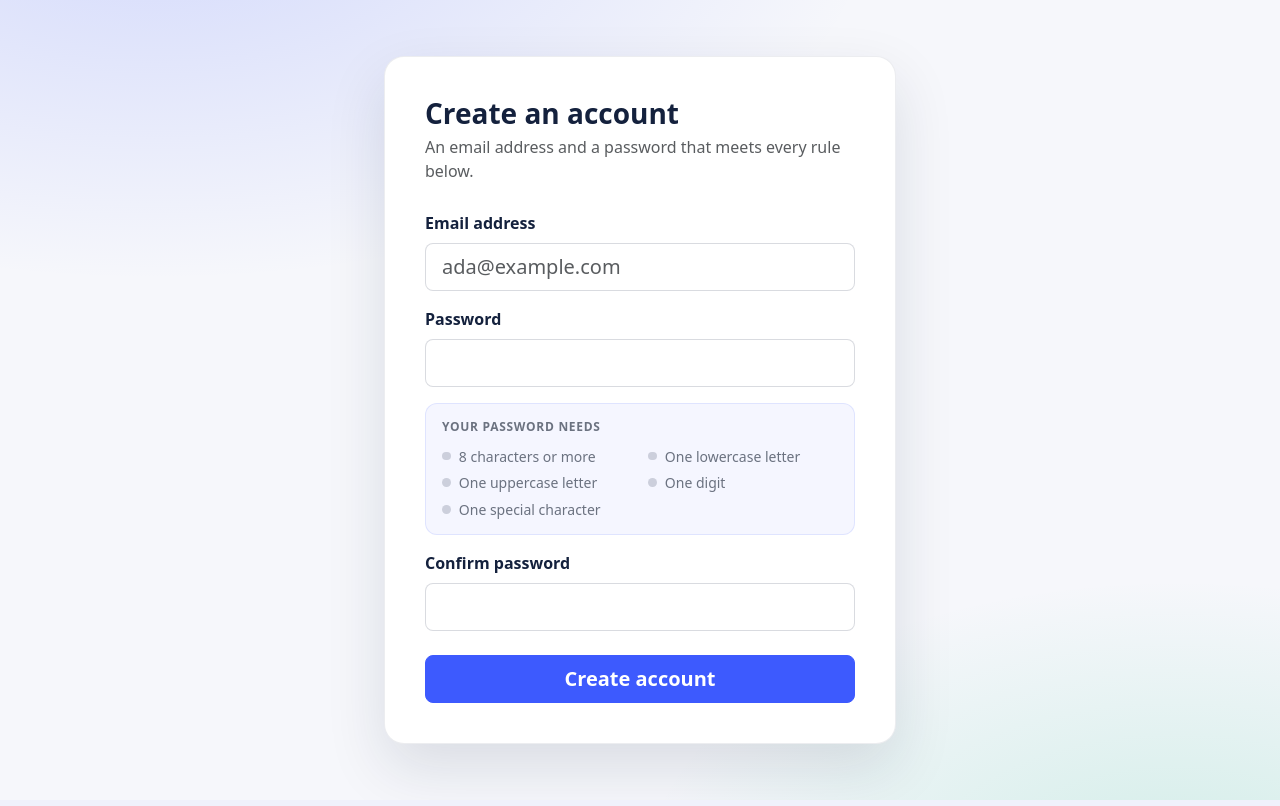
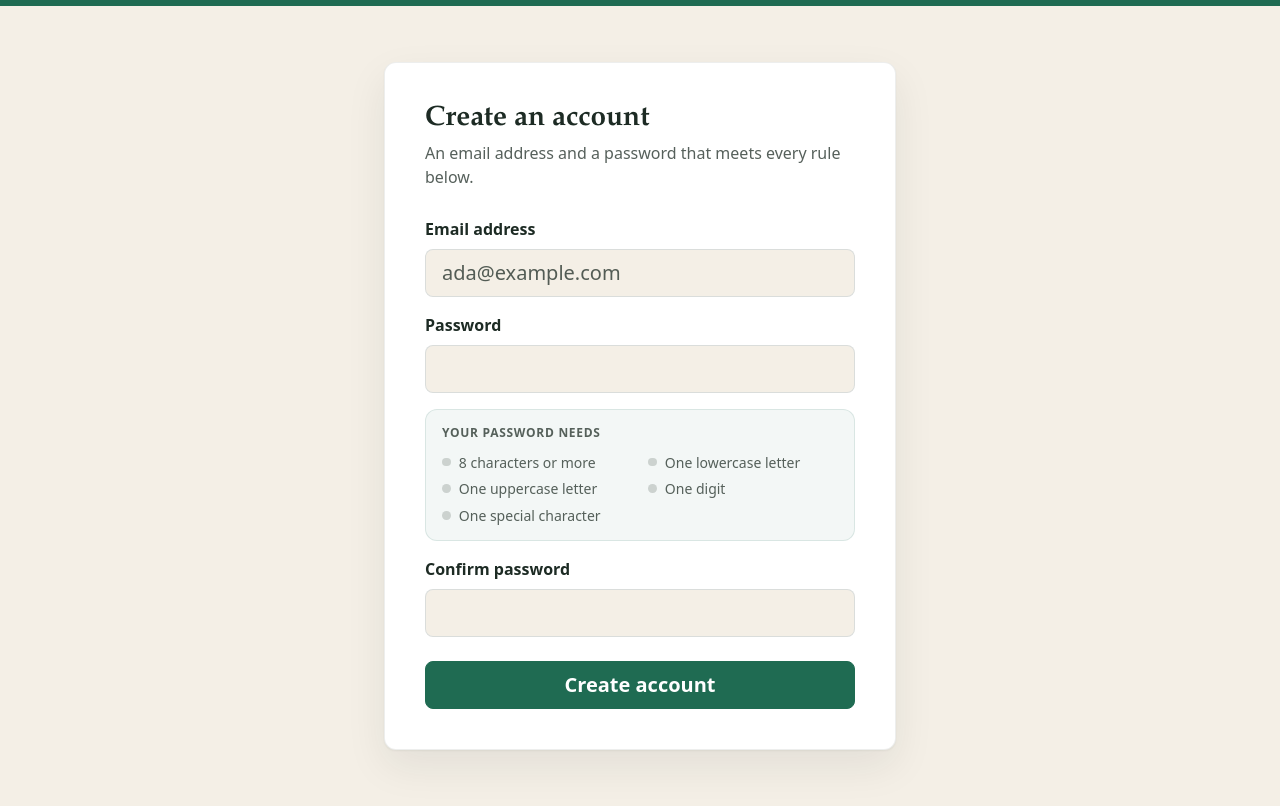
Before and after one commit to TCMS31/bark-test-challenge, a Rails app: page / in a window 1280 px wide. Run offline with Rails 7, Linux system fonts and the light colour scheme; style sheets or scripts are compiled from the project's sources; some libraries are stand-ins or nearby versions.

Commit message:
Restyle the signup card in pine on warm paper
Replace the blue and green radial gradients with a plain paper
background, a pine accent fed to Bootstrap's $primary, a serif heading
stack and a visible focus outline. The palette lives in _palette.scss
so Bootstrap and the custom rules read the same values; every text
colour clears 4.5:1. Still no external font or image host.

```diff
--- a/app/assets/stylesheets/_auth.scss
+++ b/app/assets/stylesheets/_auth.scss
@@ -1,17 +1,17 @@
 // Styling for the signup flow. Everything here is self-contained: no external
-// image or font host, so the page renders identically offline.
-
-$auth-ink: #14213d;
-$auth-accent: #3d5afe;
-$auth-muted: #6b7280;
+// image or font host, so the page renders identically offline. Colours come
+// from _palette.scss.
 
 body {
-  background:
-    radial-gradient(1200px 600px at 12% -10%, rgba(61, 90, 254, 0.18), transparent 60%),
-    radial-gradient(900px 500px at 92% 110%, rgba(16, 185, 129, 0.16), transparent 60%),
-    #f6f7fb;
-  color: $auth-ink;
+  background-color: $paper;
+  border-top: 0.375rem solid $pine;
+  color: $ink;
   min-height: 100vh;
+}
+
+:focus-visible {
+  outline: 3px solid rgba($pine, 0.55);
+  outline-offset: 2px;
 }
 
 .flash-stack {
@@ -25,7 +25,7 @@ body {
 
   .alert {
     border: 0;
-    box-shadow: 0 12px 30px rgba(20, 33, 61, 0.16);
+    box-shadow: 0 12px 30px rgba($ink, 0.16);
     margin-bottom: 0.5rem;
   }
 }
@@ -40,9 +40,9 @@ body {
 
 .auth-card {
   background: #fff;
-  border: 1px solid rgba(20, 33, 61, 0.08);
-  border-radius: 1.25rem;
-  box-shadow: 0 24px 60px rgba(20, 33, 61, 0.12);
+  border: 1px solid rgba($ink, 0.08);
+  border-radius: 0.75rem;
+  box-shadow: 0 1px 2px rgba($ink, 0.06), 0 16px 40px rgba($ink, 0.08);
   max-width: 32rem;
   padding: 2.5rem;
   width: 100%;
@@ -52,7 +52,7 @@ body {
   }
 
   &__eyebrow {
-    color: $auth-accent;
+    color: $pine;
     font-size: 0.75rem;
     font-weight: 600;
     letter-spacing: 0.08em;
@@ -70,38 +70,38 @@ body {
 }
 
 .form-control {
-  border-color: rgba(20, 33, 61, 0.16);
+  border-color: rgba($ink, 0.16);
 
   &:focus {
-    border-color: $auth-accent;
-    box-shadow: 0 0 0 0.2rem rgba(61, 90, 254, 0.18);
+    border-color: $pine;
+    box-shadow: 0 0 0 0.2rem rgba($pine, 0.18);
   }
 }
 
 .btn-primary {
-  --bs-btn-bg: #{$auth-accent};
-  --bs-btn-border-color: #{$auth-accent};
-  --bs-btn-hover-bg: #2f49d8;
-  --bs-btn-hover-border-color: #2f49d8;
+  --bs-btn-bg: #{$pine};
+  --bs-btn-border-color: #{$pine};
+  --bs-btn-hover-bg: #{$pine-dark};
+  --bs-btn-hover-border-color: #{$pine-dark};
   font-weight: 600;
 }
 
 .btn-outline-primary {
-  --bs-btn-color: #{$auth-accent};
-  --bs-btn-border-color: #{$auth-accent};
-  --bs-btn-hover-bg: #{$auth-accent};
-  --bs-btn-hover-border-color: #{$auth-accent};
+  --bs-btn-color: #{$pine};
+  --bs-btn-border-color: #{$pine};
+  --bs-btn-hover-bg: #{$pine};
+  --bs-btn-hover-border-color: #{$pine};
   font-weight: 600;
 }
 
 .password-rules {
-  background: rgba(61, 90, 254, 0.05);
-  border: 1px solid rgba(61, 90, 254, 0.12);
+  background: rgba($pine, 0.05);
+  border: 1px solid rgba($pine, 0.12);
   border-radius: 0.75rem;
   padding: 0.9rem 1rem;
 
   &__title {
-    color: $auth-muted;
+    color: $muted;
     font-size: 0.75rem;
     font-weight: 600;
     letter-spacing: 0.06em;
@@ -121,13 +121,13 @@ body {
 
 .password-rule {
   align-items: center;
-  color: $auth-muted;
+  color: $muted;
   display: flex;
   font-size: 0.875rem;
   gap: 0.5rem;
 
   &__marker {
-    background: rgba(20, 33, 61, 0.18);
+    background: rgba($ink, 0.18);
     border-radius: 50%;
     flex: 0 0 auto;
     height: 0.55rem;
@@ -135,12 +135,12 @@ body {
   }
 
   &.is-met {
-    color: #0f7b4f;
+    color: $rule-met;
     font-weight: 600;
 
     .password-rule__marker {
-      background: #10b981;
-      box-shadow: 0 0 0 0.18rem rgba(16, 185, 129, 0.18);
+      background: $rule-met;
+      box-shadow: 0 0 0 0.18rem rgba($rule-met, 0.2);
     }
   }
 }
@@ -149,7 +149,7 @@ body {
   margin: 0 0 1.75rem;
 
   &__row {
-    border-top: 1px solid rgba(20, 33, 61, 0.08);
+    border-top: 1px solid rgba($ink, 0.08);
     padding: 0.85rem 0;
 
     &:first-child {
@@ -158,7 +158,7 @@ body {
   }
 
   dt {
-    color: $auth-muted;
+    color: $muted;
     font-size: 0.75rem;
     font-weight: 600;
     letter-spacing: 0.06em;
--- /dev/null
+++ b/app/assets/stylesheets/_palette.scss
@@ -0,0 +1,17 @@
+// Pine on warm paper: a calm, trustworthy palette for the one moment a
+// visitor hands over a password. Every text colour here clears WCAG AA
+// (4.5:1) against both white and $paper.
+$ink: #1d2b24;
+$pine: #1f6b52;
+$pine-dark: #17523f;
+$muted: #55605a;
+$paper: #f4efe6;
+$rule-met: #1c6b45;
+
+$primary: $pine;
+$body-color: $ink;
+$body-bg: $paper;
+$secondary-color: $muted;
+$link-color: $pine;
+$headings-font-family: 'Iowan Old Style', 'Palatino Linotype', Palatino, 'Book Antiqua', Georgia, serif;
+$headings-font-weight: 600;
--- a/app/assets/stylesheets/application.scss
+++ b/app/assets/stylesheets/application.scss
@@ -1,4 +1,7 @@
-// Single entry point for the stylesheet. Bootstrap first so the custom rules
-// below can override it; no `require_tree`, so the import order is explicit.
+// Single entry point for the stylesheet. The palette is set before Bootstrap
+// is imported so buttons, focus rings and links pick it up; the custom rules
+// come after so they can override Bootstrap. No `require_tree`, so the import
+// order is explicit.
+@import 'palette';
 @import 'bootstrap';
 @import 'auth';
```
